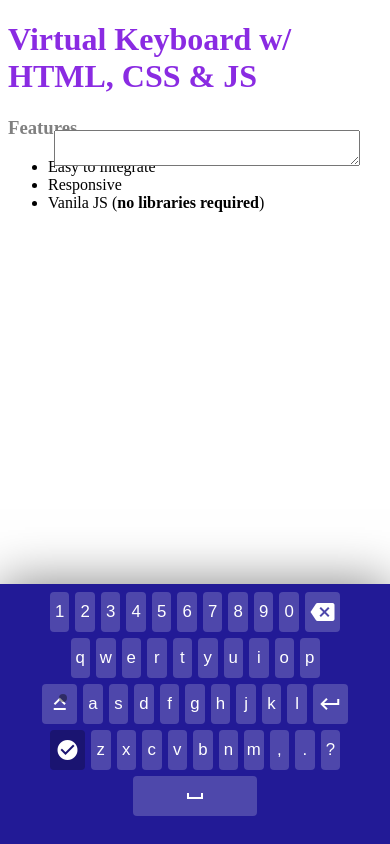
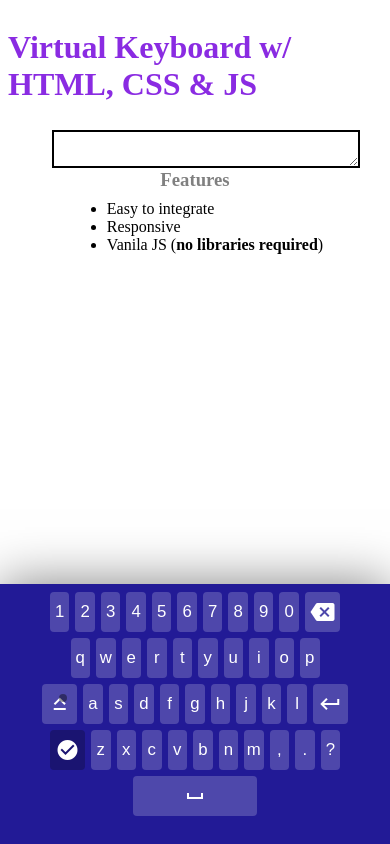
Before and after one commit to Saloni-hub/virtual_keyBaord, a plain HTML site: page index.html in a window 390 px wide. Drawn offline with Linux system fonts and the light colour scheme.

Commit message:
first commit

```diff
--- a/keybord.css
+++ b/keybord.css
@@ -72,3 +72,20 @@ h3{
     background: rgba(0,0,0,0.25);
 
 }
+
+@media (max-width: 600px) {
+   body{
+       display: flex;
+       flex-direction: column;
+       justify-content: space-around;
+       align-items: center;
+   }
+   h3{
+       position: relative;
+       top: 25px;
+   }
+   textarea{
+       top: 10px;
+       border: 2px solid black;
+   }
+  }
```
